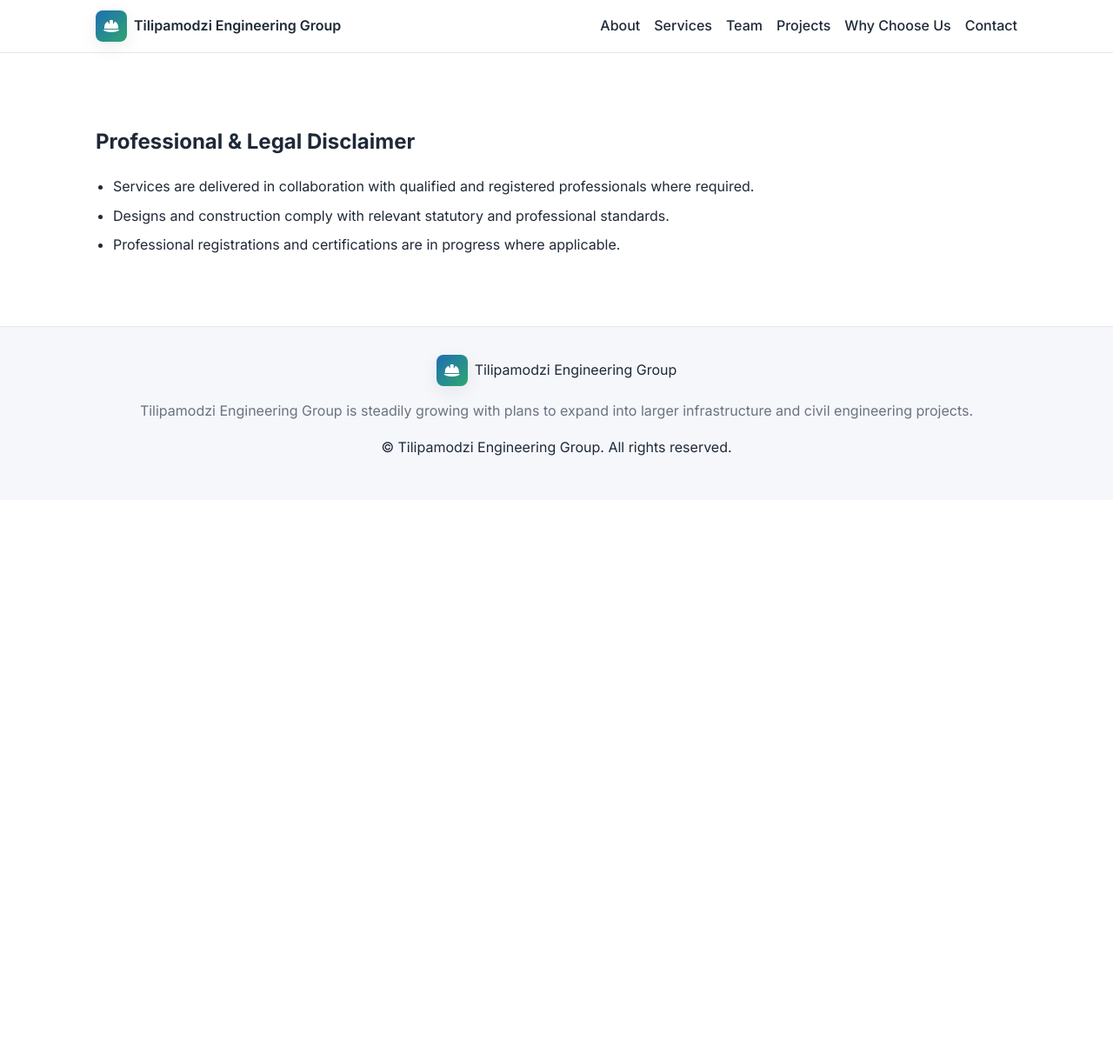
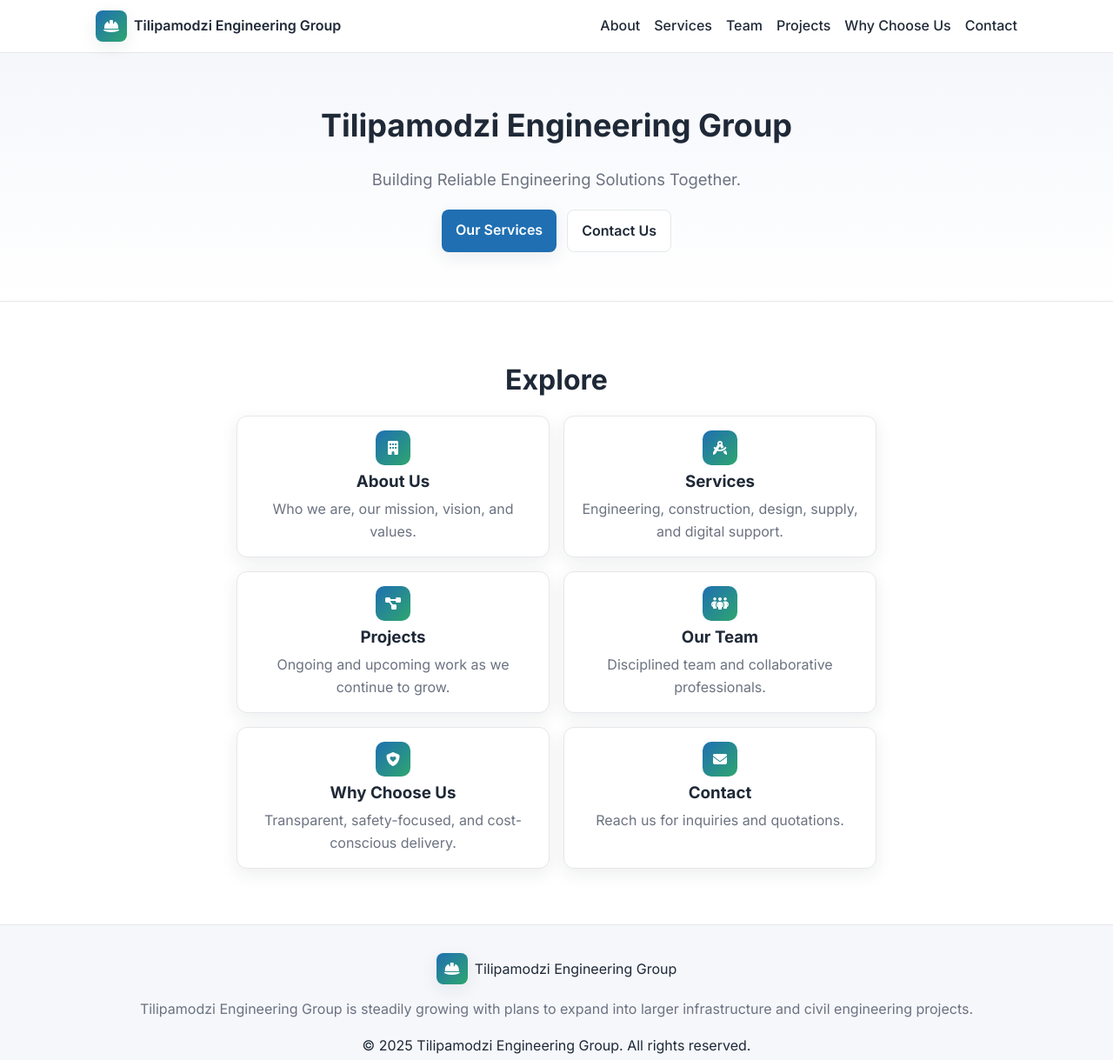
Before and after one commit to wonganijiya55-arch/Tilipamodzi-Engineering-group, a plain HTML site: page docs/index.html in a window 1280 px wide. Shown: the whole page at 87% size. Before the commit the page ends 800 px from the top, so only its background shows below. Drawn offline with Linux system fonts and the light colour scheme; files that its build step writes are made by us from their sources.

Commit message:
fixing the mess
fixing the mess

```diff
--- a/docs/about.html
+++ b/docs/about.html
@@ -7,7 +7,7 @@
   <meta name="description" content="About Tilipamodzi Engineering Group — a multidisciplinary engineering and construction company in Malawi." />
   <link href="https://fonts.googleapis.com/css2?family=Inter:wght@300;400;500;600;700&display=swap" rel="stylesheet">
   <link rel="stylesheet" href="https://cdnjs.cloudflare.com/ajax/libs/font-awesome/6.5.0/css/all.min.css" referrerpolicy="no-referrer" />
-  <link rel="stylesheet" href="assets/css/styles.css" />
+  <link rel="stylesheet" href="../assets/css/styles.css" />
 </head>
 <body>
   <header class="site-header">
@@ -80,6 +80,6 @@
     </div>
   </footer>
 
-  <script src="assets/js/main.js"></script>
+  <script src="../assets/js/main.js"></script>
 </body>
 </html>
--- a/docs/index.html
+++ b/docs/index.html
@@ -3,11 +3,11 @@
 <head>
   <meta charset="UTF-8" />
   <meta name="viewport" content="width=device-width, initial-scale=1" />
-  <title>Disclaimer — Tilipamodzi Engineering Group</title>
-  <meta name="description" content="Professional and legal disclaimer for Tilipamodzi Engineering Group." />
+  <title>Tilipamodzi Engineering Group — Malawi</title>
+  <meta name="description" content="Tilipamodzi Engineering Group is a multidisciplinary engineering and construction company in Malawi providing reliable, affordable, and sustainable solutions." />
   <link href="https://fonts.googleapis.com/css2?family=Inter:wght@300;400;500;600;700&display=swap" rel="stylesheet">
   <link rel="stylesheet" href="https://cdnjs.cloudflare.com/ajax/libs/font-awesome/6.5.0/css/all.min.css" referrerpolicy="no-referrer" />
-  <link rel="stylesheet" href="assets/css/styles.css" />
+  <link rel="stylesheet" href="../assets/css/styles.css" />
 </head>
 <body>
   <header class="site-header">
@@ -30,15 +30,55 @@
     </nav>
   </header>
 
-  <main>
-    <section class="section" aria-label="Professional & Legal Disclaimer">
+  <main id="home">
+    <!-- Hero Section -->
+    <section class="hero" aria-label="Hero">
+      <div class="container hero-content">
+        <h1>Tilipamodzi Engineering Group</h1>
+        <p class="tagline">Building Reliable Engineering Solutions Together.</p>
+        <div class="hero-actions">
+          <a class="btn primary" href="services.html">Our Services</a>
+          <a class="btn outline" href="contact.html">Contact Us</a>
+        </div>
+      </div>
+    </section>
+
+    <!-- Explore links -->
+    <section class="section centered-page" aria-label="Explore">
       <div class="container">
-        <h1>Professional &amp; Legal Disclaimer</h1>
-        <ul class="bullet-list">
-          <li>Services are delivered in collaboration with qualified and registered professionals where required.</li>
-          <li>Designs and construction comply with relevant statutory and professional standards.</li>
-          <li>Professional registrations and certifications are in progress where applicable.</li>
-        </ul>
+        <h2>Explore</h2>
+        <div class="link-grid center">
+          <a class="link-card" href="about.html">
+            <div class="link-card-icon"><i class="fa-solid fa-building"></i></div>
+            <h3>About Us</h3>
+            <p>Who we are, our mission, vision, and values.</p>
+          </a>
+          <a class="link-card" href="services.html">
+            <div class="link-card-icon"><i class="fa-solid fa-compass-drafting"></i></div>
+            <h3>Services</h3>
+            <p>Engineering, construction, design, supply, and digital support.</p>
+          </a>
+          <a class="link-card" href="projects.html">
+            <div class="link-card-icon"><i class="fa-solid fa-diagram-project"></i></div>
+            <h3>Projects</h3>
+            <p>Ongoing and upcoming work as we continue to grow.</p>
+          </a>
+          <a class="link-card" href="team.html">
+            <div class="link-card-icon"><i class="fa-solid fa-people-group"></i></div>
+            <h3>Our Team</h3>
+            <p>Disciplined team and collaborative professionals.</p>
+          </a>
+          <a class="link-card" href="why.html">
+            <div class="link-card-icon"><i class="fa-solid fa-shield-heart"></i></div>
+            <h3>Why Choose Us</h3>
+            <p>Transparent, safety-focused, and cost-conscious delivery.</p>
+          </a>
+          <a class="link-card" href="contact.html">
+            <div class="link-card-icon"><i class="fa-solid fa-envelope"></i></div>
+            <h3>Contact</h3>
+            <p>Reach us for inquiries and quotations.</p>
+          </a>
+        </div>
       </div>
     </section>
   </main>
@@ -54,6 +94,6 @@
     </div>
   </footer>
 
-  <script src="assets/js/main.js"></script>
+  <script src="../assets/js/main.js"></script>
 </body>
 </html>
```
Also changed, not shown: docs/contact.html (+2 -2 lines), docs/projects.html (+2 -2 lines), docs/services.html (+2 -2 lines), docs/team.html (+2 -2 lines), docs/why.html (+2 -2 lines).
